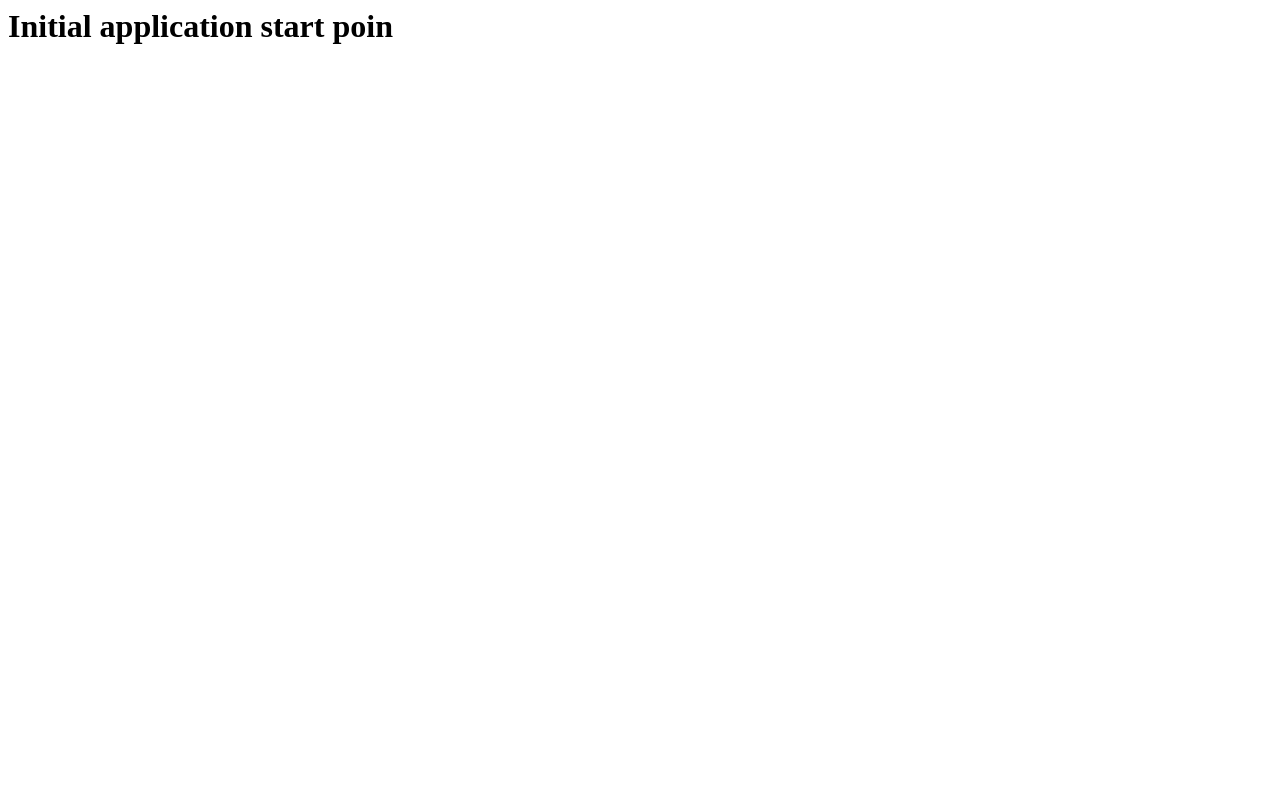
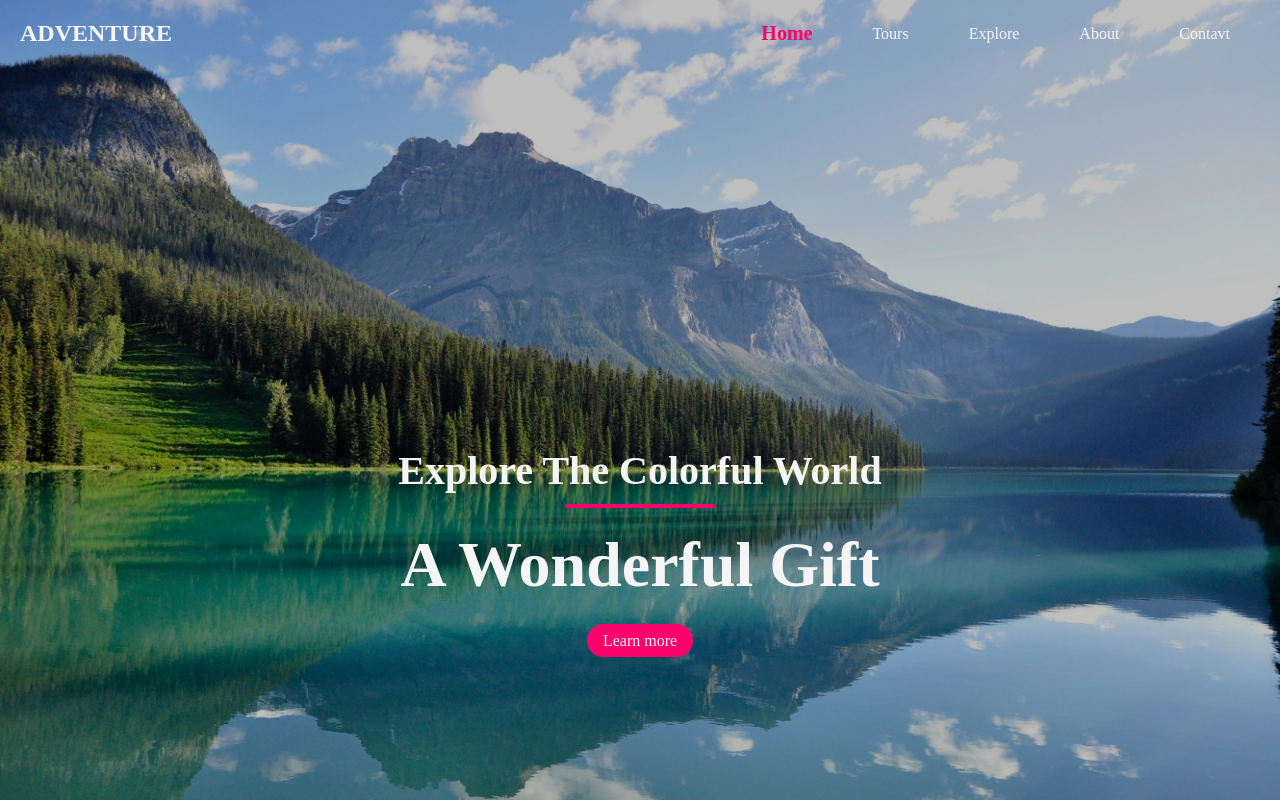
Before and after one commit to La-Liza/tour_tutorial, a plain HTML site: page index.html in a window 1280 px wide. Drawn offline with Linux system fonts and the light colour scheme.

Commit message:
add image and creat navbar and header sections

```diff
--- a/index.html
+++ b/index.html
@@ -4,8 +4,34 @@
     <meta http-equiv="X-UA-Compatible" content="IE=edge">
     <meta name="viewport" content="width=device-width, initial-scale=1.0">
     <title>tour application</title>
+   <link
+      rel="stylesheet"
+      href="https://cdnjs.cloudflare.com/ajax/libs/font-awesome/5.15.3/css/all.min.css"
+      integrity="sha512-iBBXm8fW90+nuLcSKlbmrPcLa0OT92xO1BIsZ+ywDWZCvqsWgccV3gFoRBv0z+8dLJgyAHIhR35VZc2oM/gI1w=="
+      crossorigin="anonymous"
+      referrerpolicy="no-referrer"
+    />
+<link rel="stylesheet" href="style.css">
 </head>
 <body>
-   <h1>Initial application start poin</h1>
+   <nav class="navbar">
+    <h1 class="logo">ADVENTURE</h1>
+ <ul class="nav-links">
+    <li class="active"><a href=""></a>Home</li>
+    <li><a href=""></a>Tours</li>
+    <li><a href=""></a>Explore</li>
+    <li><a href=""></a>About</li>
+    <li><a href=""></a>Contavt</li>
+ </ul>
+</nav>
+<header>
+    <div class="background-opacity-wrapper">
+    <div class="header-content">
+        <h2>Explore The Colorful World</h2>
+        <div class="line"></div>
+        <h1>A Wonderful Gift</h1>
+        <a href="#" class="ctn">Learn more</a>
+    </div>
+</header>
 </body>
 </html>
--- a/style.css
+++ b/style.css
@@ -0,0 +1,85 @@
+/* Global */
+*{
+    margin: 0;
+    padding: 0;
+    box-sizing: border-box;
+}
+a{
+    text-decoration: none;
+
+}
+ul{
+    list-style: none;
+}
+
+/*Navbar */
+.navbar {
+    position: absolute;
+    top: 0;
+    left: 0;
+    width: 100%;
+    display: flex;
+    padding: 20px;
+    justify-content: space-between;
+    color: whitesmoke;
+}
+
+.nav-links {
+    display: flex;
+    align-items: center;
+}
+
+.nav-links li {
+    margin: 0 30px;
+}
+
+.nav-links .active{
+    color: #fc036b;
+    font-weight: bold;
+    font-size: 20px;
+}
+
+
+
+header {
+width: 100ww;
+height: 100vh;
+background-image:  url(./img/01.jpg);
+background-size: cover;
+background-position: top;
+}
+.background-opacity-wrapper {
+    width: 100%;
+    height: 100%;
+    background-color: rgba(0 , 0, 0, 0.25);
+    display: flex;
+    align-items: flex-end;
+    justify-content: center;
+}
+.header-content {
+    margin-bottom: 150px;
+    color: whitesmoke;
+    text-align: center;
+
+}
+.header-content h1 {
+    font-size: 4rem;
+    margin-top: 20px;
+    margin-bottom: 30px;
+}
+.header-content h2 {
+    font-size: 2.5rem;
+}
+.line{
+    width: 150px;
+    height: 4px;
+    background-color: #fc036b;
+    margin: 10px auto;
+    border-radius: 5px;
+}
+.ctn {
+    padding: 8px 16px;
+    background-color: #fc036b;
+    border-radius: 30px;
+    color: whitesmoke;
+}
```
Also changed, not shown: img/01.jpg (renamed from 01.jpg).
